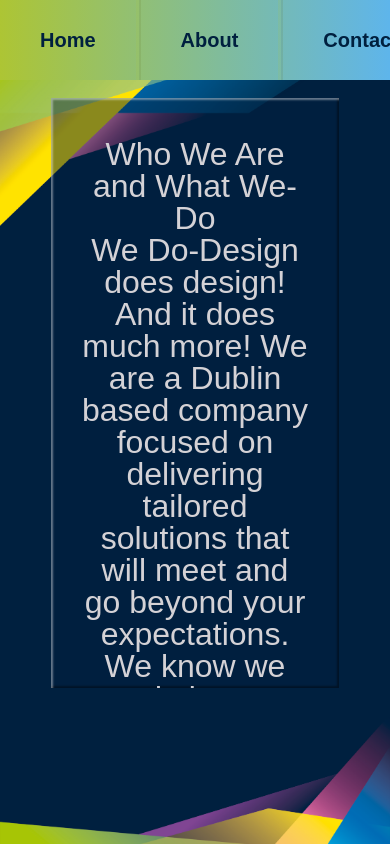
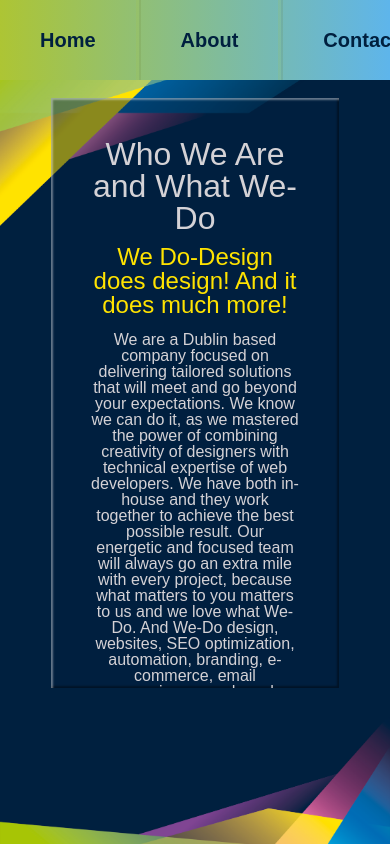
Before and after one commit to SuperOffca/WebDev_Assignment, a plain HTML site: page about.html in a window 390 px wide. Drawn offline with Linux system fonts and the light colour scheme; a web font is replaced by a local one.

Commit message:
Modified about section.
Added proper content styling.

```diff
--- a/about.html
+++ b/about.html
@@ -40,10 +40,10 @@
                     <header id="about_header" class="align_container">
                             <div class="align_both_content">
                                 <h1>Who We Are and What We-Do</h1>
-                             <div class="align_both_content">
-                                <p>We Do-Design does design! And it does much more!
+                             <div class="about_details align_both_content">
+                                <p><span class="text_modify">We Do-Design does design! And it does much more!</span>
 We are a Dublin based company focused on delivering tailored solutions that will meet and go beyond your expectations. We know we can do it, as we mastered the power of combining creativity of designers with technical expertise of web developers. We have both in-house and they work together to achieve the best possible result. Our energetic and focused team will always go an extra mile with every project, because what matters to you matters to us and we love what We-Do. And We-Do design, websites, SEO optimization, automation, branding, e-commerce, email campaigns… and much more! Really!
-Check out our Contact page and get in touch!
+<br><br>Check out our Contact page and get in touch!
 </p>
                                 </div>
                             </div>
--- a/about_style.css
+++ b/about_style.css
@@ -88,9 +88,21 @@
     font-size: 3rem;
 }
 
+.text_modify {
+    display: block;
+    font-size:2.2rem;
+    color:#ffe300;
+    padding-bottom: 15px;
+}
+
+.about_details {
+    max-width: 100%;
+    margin: 5%;
+}
+
 p {
     width: 100%;
-        font-size: 2rem;
+    font-size: 1.8rem;
     }
 
 /* ++++++ SMALL VIEWPORT SETUP ++++++++++++++++++++++++++++++++++++++++++++++++++++++++++++++++++++++++++++++++++++++++++++++++++*/
@@ -145,4 +157,12 @@
     padding: 0 10%;
 }
 
+.text_modify {
+    font-size:1.5rem;
 }
+
+p {
+    font-size: 1rem;
+    }
+
+}
```
Lines whose indentation alone changed are shown as unchanged.
